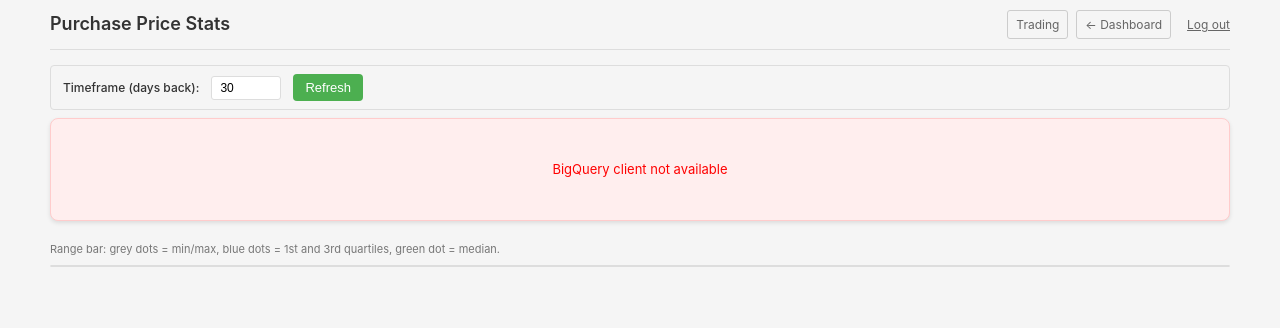
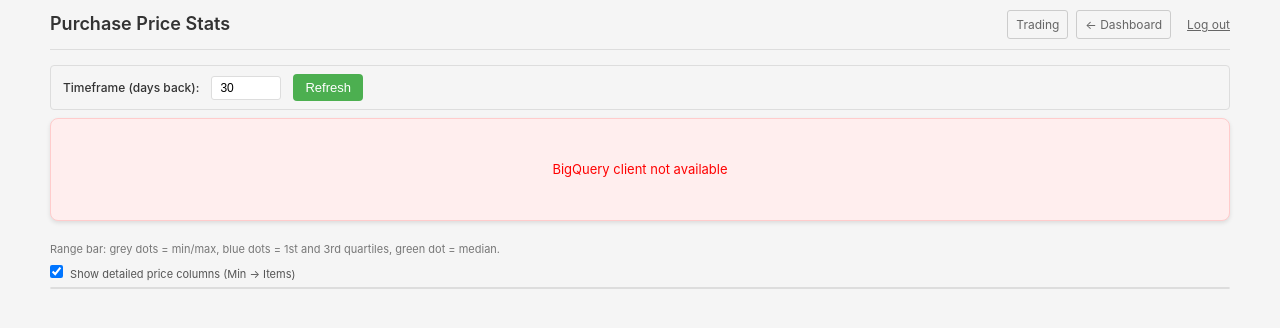
Before and after one commit to shepner/TC_datalogger, a Flask app: page /purchases in a window 1280 px wide. Shown: the top 328 px of the page. Run offline with Flask 3, Linux system fonts and the light colour scheme; the visitor is signed in with stand-in values (Sample User, id 1); data that the repository does not hold is empty.

Commit message:
Add toggle to hide purchases detail columns
Made-with: Cursor

```diff
--- a/TC_dashboard/src/app.py
+++ b/TC_dashboard/src/app.py
@@ -1198,6 +1198,7 @@ DEFAULT_PURCHASES_PAGE_STATE = {
     "sort_column": "item_name",
     "sort_direction": "asc",
     "filter_section_expanded": True,
+    "show_detail_columns": True,
 }
 
 
@@ -1221,6 +1222,8 @@ def load_purchases_page_state() -> dict:
                     out["sort_direction"] = data["sort_direction"]
                 if "filter_section_expanded" in data and isinstance(data["filter_section_expanded"], bool):
                     out["filter_section_expanded"] = data["filter_section_expanded"]
+                if "show_detail_columns" in data and isinstance(data["show_detail_columns"], bool):
+                    out["show_detail_columns"] = data["show_detail_columns"]
                 return out
     except Exception as e:
         logger.warning(f"Error reading purchases page state: {e}", exc_info=True)
@@ -1244,6 +1247,8 @@ def save_purchases_page_state(state: dict) -> dict:
         out["sort_direction"] = state["sort_direction"]
     if "filter_section_expanded" in state and isinstance(state["filter_section_expanded"], bool):
         out["filter_section_expanded"] = state["filter_section_expanded"]
+    if "show_detail_columns" in state and isinstance(state["show_detail_columns"], bool):
+        out["show_detail_columns"] = state["show_detail_columns"]
     PURCHASES_PAGE_STATE_FILE.parent.mkdir(parents=True, exist_ok=True)
     with open(PURCHASES_PAGE_STATE_FILE, "w") as f:
         json.dump(out, f, indent=2)
--- a/TC_dashboard/templates/purchases.html
+++ b/TC_dashboard/templates/purchases.html
@@ -183,6 +183,9 @@
         .sale-price-good { color: #2e7d32; font-weight: 600; }
         .sale-price-bad { color: #c62828; font-weight: 600; }
         .sale-price-equal { color: #f9a825; font-weight: 600; }
+        #stats-table.hide-detail-cols .detail-col {
+            display: none;
+        }
         .num { text-align: right; font-variant-numeric: tabular-nums; }
     </style>
 </head>
@@ -231,19 +234,26 @@
             Range bar: grey dots = min/max, blue dots = 1st and 3rd quartiles, green dot = median.
         </p>
 
+        <div style="margin-bottom: 4px; font-size: 11px; color: #555;">
+            <label style="cursor: pointer; user-select: none;">
+                <input type="checkbox" id="toggle-detail-cols" checked onchange="toggleDetailColumns()" style="margin-right: 4px;">
+                Show detailed price columns (Min → Items)
+            </label>
+        </div>
+
         <div class="table-container">
             <table id="stats-table" style="display: none;">
                 <thead>
                     <tr>
                         <th class="sortable" data-sort-column="item_name">Item</th>
-                        <th class="num sortable" data-sort-column="max_price_markup_5">Sale Price</th>
+                        <th class="num sortable" data-sort-column="max_price_markup_5">Min Sale Price</th>
                         <th class="num sortable" data-sort-column="current_market_price">Market</th>
-                        <th class="num sortable" data-sort-column="min_price">Min</th>
-                        <th class="num sortable" data-sort-column="q1_price">Q1</th>
-                        <th class="num sortable" data-sort-column="median_price">Median</th>
-                        <th class="num sortable" data-sort-column="q3_price">Q3</th>
-                        <th class="num sortable" data-sort-column="max_price">Max</th>
-                        <th class="num sortable" data-sort-column="item_count">Items</th>
+                        <th class="num sortable detail-col" data-sort-column="min_price">Min</th>
+                        <th class="num sortable detail-col" data-sort-column="q1_price">Q1</th>
+                        <th class="num sortable detail-col" data-sort-column="median_price">Median</th>
+                        <th class="num sortable detail-col" data-sort-column="q3_price">Q3</th>
+                        <th class="num sortable detail-col" data-sort-column="max_price">Max</th>
+                        <th class="num sortable detail-col" data-sort-column="item_count">Items</th>
                         <th>Range</th>
                     </tr>
                 </thead>
@@ -268,6 +278,7 @@
         let activeItemNames = new Set();
         let currentSort = { column: 'item_name', direction: 'asc' };
         let filterSectionExpanded = true;
+        let showDetailColumns = true;
         let saveStateTimer = null;
         let stateHadSelectedItems = false;
 
@@ -286,6 +297,22 @@
             if (chevron) chevron.textContent = filterSectionExpanded ? '▼' : '▶';
         }
 
+        function applyDetailColumnsState() {
+            const table = document.getElementById('stats-table');
+            const cb = document.getElementById('toggle-detail-cols');
+            if (table) {
+                if (showDetailColumns) table.classList.remove('hide-detail-cols');
+                else table.classList.add('hide-detail-cols');
+            }
+            if (cb) cb.checked = showDetailColumns;
+        }
+
+        function toggleDetailColumns() {
+            showDetailColumns = !showDetailColumns;
+            applyDetailColumnsState();
+            savePageState();
+        }
+
         function toggleFilterSection() {
             filterSectionExpanded = !filterSectionExpanded;
             applyFilterSectionState();
@@ -301,7 +328,8 @@
                 item_filter_query: (document.getElementById('item-filter-input') && document.getElementById('item-filter-input').value) || '',
                 sort_column: currentSort.column,
                 sort_direction: currentSort.direction,
-                filter_section_expanded: filterSectionExpanded
+                filter_section_expanded: filterSectionExpanded,
+                show_detail_columns: showDetailColumns
             };
         }
 
@@ -335,10 +363,12 @@
                     }
                     if (typeof data.sort_column === 'string') currentSort.column = data.sort_column;
                     if (data.sort_direction === 'asc' || data.sort_direction === 'desc') currentSort.direction = data.sort_direction;
-                    if (typeof data.filter_section_expanded === 'boolean') filterSectionExpanded = data.filter_section_expanded;
+                if (typeof data.filter_section_expanded === 'boolean') filterSectionExpanded = data.filter_section_expanded;
+                if (typeof data.show_detail_columns === 'boolean') showDetailColumns = data.show_detail_columns;
                 }
             } catch (e) { console.warn('loadPageState', e); }
             applyFilterSectionState();
+            applyDetailColumnsState();
         }
 
         function formatMoney(n) {
@@ -588,12 +618,12 @@
                         '<td>' + itemName + '</td>' +
                         '<td class="num ' + saleClass + '">' + formatMoney(saleP) + '</td>' +
                         '<td class="num">' + formatMoney(marketP) + '</td>' +
-                        '<td class="num">' + formatMoney(minP) + '</td>' +
-                        '<td class="num">' + formatMoney(q1P) + '</td>' +
-                        '<td class="num">' + formatMoney(medP) + '</td>' +
-                        '<td class="num">' + formatMoney(q3P) + '</td>' +
-                        '<td class="num">' + formatMoney(maxP) + '</td>' +
-                        '<td class="num">' + itemCount + '</td>' +
+                        '<td class="num detail-col">' + formatMoney(minP) + '</td>' +
+                        '<td class="num detail-col">' + formatMoney(q1P) + '</td>' +
+                        '<td class="num detail-col">' + formatMoney(medP) + '</td>' +
+                        '<td class="num detail-col">' + formatMoney(q3P) + '</td>' +
+                        '<td class="num detail-col">' + formatMoney(maxP) + '</td>' +
+                        '<td class="num detail-col">' + itemCount + '</td>' +
                         '<td>' + barHtml + '</td>';
                     tbody.appendChild(tr);
                 });
```
